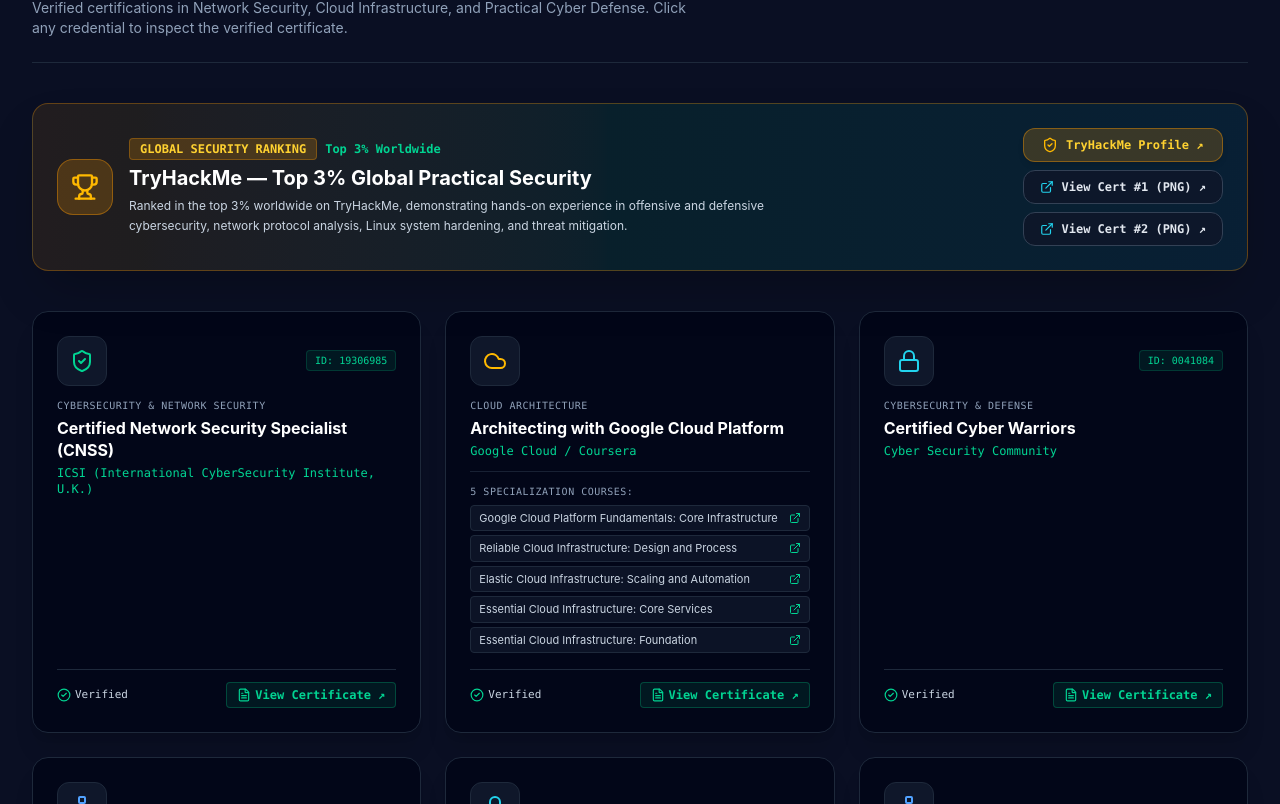
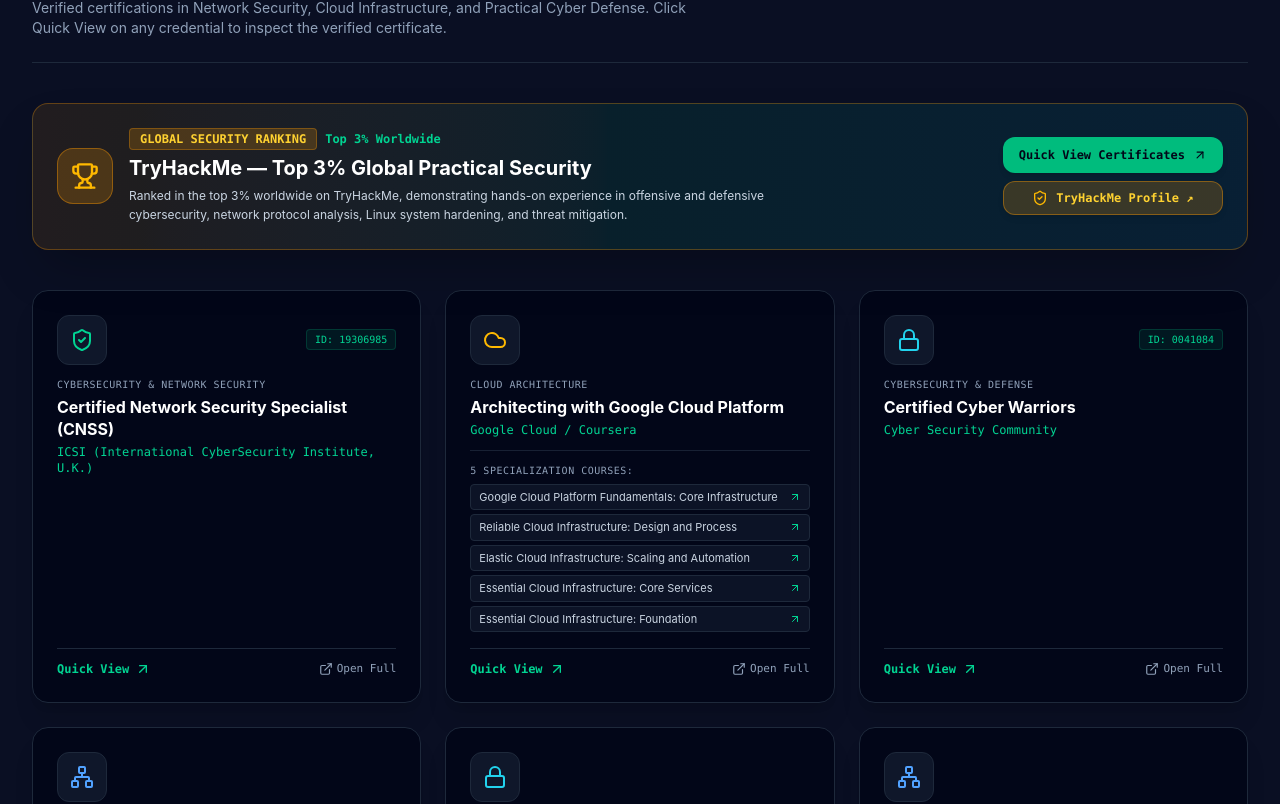
Before and after one commit to rahulmotvani0-sketch/portfolio, a Next.js app: page / in a window 1280 px wide. Shown: the part 9416-10220 px from the top of the page. Built offline with nearby package versions, Linux system fonts and the light colour scheme.

Commit message:
feat(certifications): add Quick View modal for certificates with multi-course tabs and PDF/image preview

```diff
--- /dev/null
+++ b/src/components/CertificateModal.tsx
@@ -0,0 +1,210 @@
+"use client";
+
+import { useState, useEffect } from "react";
+import {
+  X,
+  Download,
+  ExternalLink,
+  ShieldCheck,
+  CheckCircle2,
+  FileText,
+  Award,
+  Layers
+} from "lucide-react";
+
+export interface CertificateModalData {
+  id: string;
+  title: string;
+  issuer: string;
+  category: string;
+  credentialUrl?: string;
+  credentialId?: string;
+  subCertificates?: {
+    title: string;
+    credentialUrl: string;
+  }[];
+}
+
+interface CertificateModalProps {
+  cert: CertificateModalData | null;
+  onClose: () => void;
+}
+
+export default function CertificateModal({ cert, onClose }: CertificateModalProps) {
+  const [selectedSubIndex, setSelectedSubIndex] = useState<number>(0);
+
+  // Reset selected sub-cert index when modal opens for a new cert
+  useEffect(() => {
+    setSelectedSubIndex(0);
+  }, [cert]);
+
+  // Handle ESC key to close modal
+  useEffect(() => {
+    const handleKeyDown = (e: KeyboardEvent) => {
+      if (e.key === "Escape") {
+        onClose();
+      }
+    };
+    if (cert) {
+      window.addEventListener("keydown", handleKeyDown);
+    }
+    return () => window.removeEventListener("keydown", handleKeyDown);
+  }, [cert, onClose]);
+
+  if (!cert) return null;
+
+  const hasSubCerts = cert.subCertificates && cert.subCertificates.length > 0;
+
+  const currentTitle = hasSubCerts
+    ? cert.subCertificates![selectedSubIndex].title
+    : cert.title;
+
+  const currentUrl = hasSubCerts
+    ? cert.subCertificates![selectedSubIndex].credentialUrl
+    : cert.credentialUrl;
+
+  const isImage = currentUrl?.toLowerCase().endsWith(".png") || currentUrl?.toLowerCase().endsWith(".jpg");
+
+  return (
+    <div
+      className="fixed inset-0 z-50 flex items-center justify-center p-3 sm:p-4 md:p-6 bg-slate-950/85 backdrop-blur-md overflow-y-auto animate-in fade-in duration-200"
+      onClick={onClose}
+    >
+      <div
+        className="bg-slate-900 border border-slate-800 rounded-2xl w-full max-w-5xl max-h-[92vh] overflow-hidden shadow-2xl flex flex-col my-auto"
+        onClick={(e) => e.stopPropagation()}
+      >
+
+        {/* Modal Header */}
+        <div className="px-6 py-4 bg-slate-950 border-b border-slate-800 flex items-center justify-between shrink-0">
+          <div className="space-y-1 pr-4">
+            <div className="flex items-center gap-2 flex-wrap">
+              <span className="px-2.5 py-0.5 rounded bg-emerald-500/10 text-emerald-400 text-xs font-mono font-bold border border-emerald-500/30 uppercase">
+                {cert.category}
+              </span>
+              <span className="text-xs font-mono text-slate-400">
+                • {cert.issuer}
+              </span>
+              {cert.credentialId && (
+                <span className="text-xs font-mono text-cyan-400 bg-cyan-500/10 px-2 py-0.5 rounded border border-cyan-500/20">
+                  ID: {cert.credentialId}
+                </span>
+              )}
+            </div>
+            <h2 className="text-lg sm:text-xl font-bold text-white tracking-tight leading-snug">
+              {currentTitle}
+            </h2>
+          </div>
+
+          <div className="flex items-center gap-2 shrink-0">
+            {currentUrl && (
+              <a
+                href={currentUrl}
+                target="_blank"
+                rel="noopener noreferrer"
+                className="hidden sm:inline-flex items-center gap-1.5 px-3 py-1.5 rounded-lg bg-emerald-500 hover:bg-emerald-400 text-slate-950 text-xs font-bold transition-colors cursor-pointer shadow-md"
+                title="Open in new window"
+              >
+                <ExternalLink className="w-3.5 h-3.5" />
+                <span>Open Full ↗</span>
+              </a>
+            )}
+            <button
+              onClick={onClose}
+              className="p-1.5 rounded-lg bg-slate-800 hover:bg-slate-700 text-slate-400 hover:text-white transition-colors cursor-pointer"
+              aria-label="Close modal"
+            >
+              <X className="w-5 h-5" />
+            </button>
+          </div>
+        </div>
+
+        {/* Sub-Certificates Tab Bar (e.g. Google Cloud 5 Courses or TryHackMe) */}
+        {hasSubCerts && (
+          <div className="px-6 py-2.5 bg-slate-950/70 border-b border-slate-800 flex items-center gap-2 overflow-x-auto shrink-0 scrollbar-thin">
+            <div className="flex items-center gap-1 text-xs font-mono text-slate-400 pr-2 shrink-0">
+              <Layers className="w-3.5 h-3.5 text-emerald-400" />
+              <span>Specialization Courses ({cert.subCertificates!.length}):</span>
+            </div>
+            {cert.subCertificates!.map((sub, idx) => (
+              <button
+                key={idx}
+                onClick={() => setSelectedSubIndex(idx)}
+                className={`px-3 py-1 rounded-lg text-xs font-mono transition-all shrink-0 cursor-pointer ${
+                  selectedSubIndex === idx
+                    ? "bg-emerald-500 text-slate-950 font-bold shadow-md"
+                    : "bg-slate-900 hover:bg-slate-800 text-slate-300 border border-slate-800"
+                }`}
+              >
+                Course {idx + 1}
+              </button>
+            ))}
+          </div>
+        )}
+
+        {/* Certificate Display Body */}
+        <div className="p-4 sm:p-6 overflow-y-auto flex-1 bg-slate-950/60 flex flex-col items-center justify-center min-h-[55vh]">
+          {currentUrl ? (
+            isImage ? (
+              <div className="flex flex-col items-center justify-center w-full">
+                <img
+                  src={currentUrl}
+                  alt={currentTitle}
+                  className="max-h-[65vh] w-auto max-w-full rounded-xl border border-slate-800 shadow-2xl object-contain bg-slate-900"
+                />
+              </div>
+            ) : (
+              <div className="w-full h-[62vh] rounded-xl overflow-hidden border border-slate-800 shadow-2xl bg-slate-900 relative">
+                <iframe
+                  src={`${currentUrl}#toolbar=0&navpanes=0&scrollbar=1`}
+                  className="w-full h-full rounded-xl bg-white"
+                  title={currentTitle}
+                />
+              </div>
+            )
+          ) : (
+            <div className="p-10 text-center space-y-3">
+              <ShieldCheck className="w-12 h-12 text-emerald-400 mx-auto opacity-70" />
+              <p className="text-sm font-mono text-slate-300">
+                Verified Credential from {cert.issuer}
+              </p>
+              <p className="text-xs text-slate-400 max-w-md mx-auto">
+                This certification is verified on record with {cert.issuer}.
+              </p>
+            </div>
+          )}
+        </div>
+
+        {/* Modal Footer */}
+        <div className="px-6 py-3.5 bg-slate-950 border-t border-slate-800 flex items-center justify-between shrink-0 text-xs">
+          <div className="flex items-center gap-2 text-slate-300">
+            <CheckCircle2 className="w-4 h-4 text-emerald-400 shrink-0" />
+            <span className="font-mono text-[11px] sm:text-xs">
+              Verified Credential • {cert.issuer}
+            </span>
+          </div>
+
+          <div className="flex items-center gap-3">
+            {currentUrl && (
+              <a
+                href={currentUrl}
+                download
+                className="inline-flex items-center gap-1 text-slate-400 hover:text-emerald-400 transition-colors font-mono text-[11px] sm:text-xs"
+              >
+                <Download className="w-3.5 h-3.5" />
+                <span>Download</span>
+              </a>
+            )}
+            <button
+              onClick={onClose}
+              className="px-3.5 py-1.5 rounded-lg bg-slate-800 hover:bg-slate-700 text-slate-300 text-xs font-semibold transition-colors cursor-pointer"
+            >
+              Close
+            </button>
+          </div>
+        </div>
+
+      </div>
+    </div>
+  );
+}
--- a/src/components/CertificationsAndAchievements.tsx
+++ b/src/components/CertificationsAndAchievements.tsx
@@ -1,5 +1,6 @@
 "use client";
 
+import { useState } from "react";
 import {
   Award,
   ShieldCheck,
@@ -9,11 +10,15 @@
   Trophy,
   CheckCircle2,
   ExternalLink,
-  FileText
+  FileText,
+  ArrowUpRight
 } from "lucide-react";
 import { CERTIFICATIONS, ACHIEVEMENTS, CANDIDATE_INFO } from "@/data/portfolioData";
+import CertificateModal, { CertificateModalData } from "./CertificateModal";
 
 export default function CertificationsAndAchievements() {
+  const [activeCertModal, setActiveCertModal] = useState<CertificateModalData | null>(null);
+
   const getCertIcon = (iconName: string) => {
     switch (iconName) {
       case 'ShieldAlert': return <ShieldCheck className="w-6 h-6 text-emerald-400" />;
@@ -22,6 +27,26 @@
       case 'Cloud': return <Cloud className="w-6 h-6 text-amber-400" />;
       default: return <Award className="w-6 h-6 text-emerald-400" />;
     }
+  };
+
+  const openTryHackMeQuickView = () => {
+    setActiveCertModal({
+      id: "tryhackme-top3",
+      title: "TryHackMe — Top 3% Global Practical Security",
+      issuer: "TryHackMe",
+      category: "Global Security Ranking",
+      credentialId: "Top 3% Worldwide",
+      subCertificates: [
+        {
+          title: "TryHackMe Certificate (THM-P31YELUMDZ)",
+          credentialUrl: "/certifications/tryhackme/THM-P31YELUMDZ.png"
+        },
+        {
+          title: "TryHackMe Certificate (THM-S17ITBZWKK)",
+          credentialUrl: "/certifications/tryhackme/THM-S17ITBZWKK.png"
+        }
+      ]
+    });
   };
 
   return (
@@ -38,7 +63,7 @@
               Professional Credentials & Security Milestones
             </h2>
             <p className="text-sm text-slate-400 mt-1 max-w-2xl">
-              Verified certifications in Network Security, Cloud Infrastructure, and Practical Cyber Defense. Click any credential to inspect the verified certificate.
+              Verified certifications in Network Security, Cloud Infrastructure, and Practical Cyber Defense. Click Quick View on any credential to inspect the verified certificate.
             </p>
           </div>
         </div>
@@ -66,6 +91,13 @@
           </div>
 
           <div className="shrink-0 relative z-10 flex flex-wrap md:flex-col gap-2 w-full md:w-auto">
+            <button
+              onClick={openTryHackMeQuickView}
+              className="px-4 py-2.5 rounded-xl bg-emerald-500 hover:bg-emerald-400 text-slate-950 text-xs font-mono font-bold flex items-center justify-center gap-2 transition-all cursor-pointer shadow-md group/btn"
+            >
+              <span>Quick View Certificates</span>
+              <ArrowUpRight className="w-3.5 h-3.5 group-hover/btn:translate-x-0.5 group-hover/btn:-translate-y-0.5 transition-transform" />
+            </button>
             <a
               href={CANDIDATE_INFO.contact.tryhackme}
               target="_blank"
@@ -74,24 +106,6 @@
             >
               <ShieldCheck className="w-4 h-4 text-amber-400" />
               <span>TryHackMe Profile ↗</span>
-            </a>
-            <a
-              href="/certifications/tryhackme/THM-P31YELUMDZ.png"
-              target="_blank"
-              rel="noopener noreferrer"
-              className="px-4 py-2 rounded-xl bg-slate-900/90 hover:bg-slate-800 border border-slate-700 text-slate-200 hover:text-white text-xs font-mono font-semibold flex items-center justify-center gap-2 transition-all cursor-pointer"
-            >
-              <ExternalLink className="w-3.5 h-3.5 text-cyan-400" />
-              <span>View Cert #1 (PNG) ↗</span>
-            </a>
-            <a
-              href="/certifications/tryhackme/THM-S17ITBZWKK.png"
-              target="_blank"
-              rel="noopener noreferrer"
-              className="px-4 py-2 rounded-xl bg-slate-900/90 hover:bg-slate-800 border border-slate-700 text-slate-200 hover:text-white text-xs font-mono font-semibold flex items-center justify-center gap-2 transition-all cursor-pointer"
-            >
-              <ExternalLink className="w-3.5 h-3.5 text-cyan-400" />
-              <span>View Cert #2 (PNG) ↗</span>
             </a>
           </div>
         </div>
@@ -134,37 +148,46 @@
                     </span>
                     <div className="space-y-1">
                       {cert.subCertificates.map((sub, sIdx) => (
-                        <a
+                        <button
                           key={sIdx}
-                          href={sub.credentialUrl}
-                          target="_blank"
-                          rel="noopener noreferrer"
-                          className="flex items-center justify-between gap-1 text-[11px] text-slate-300 hover:text-emerald-400 py-1 px-2 rounded bg-slate-900/80 hover:bg-slate-800/80 border border-slate-800 transition-colors"
+                          onClick={() => {
+                            setActiveCertModal({
+                              ...cert,
+                              subCertificates: cert.subCertificates
+                            });
+                          }}
+                          className="w-full flex items-center justify-between gap-1 text-[11px] text-slate-300 hover:text-emerald-400 py-1 px-2 rounded bg-slate-900/80 hover:bg-slate-800/80 border border-slate-800 transition-colors text-left cursor-pointer"
                           title={sub.title}
                         >
                           <span className="truncate">{sub.title}</span>
-                          <ExternalLink className="w-3 h-3 text-emerald-400 shrink-0" />
-                        </a>
+                          <ArrowUpRight className="w-3 h-3 text-emerald-400 shrink-0" />
+                        </button>
                       ))}
                     </div>
                   </div>
                 )}
               </div>
 
+              {/* Card Footer Actions */}
               <div className="pt-3 border-t border-slate-800 flex items-center justify-between text-[11px] font-mono text-slate-400">
-                <span className="flex items-center gap-1 text-slate-300">
-                  <CheckCircle2 className="w-3.5 h-3.5 text-emerald-400" /> Verified
-                </span>
+                <button
+                  onClick={() => setActiveCertModal(cert)}
+                  className="inline-flex items-center gap-1.5 text-xs font-mono font-bold text-emerald-400 hover:text-emerald-300 transition-colors cursor-pointer group/btn"
+                >
+                  <span>Quick View</span>
+                  <ArrowUpRight className="w-4 h-4 group-hover/btn:translate-x-0.5 group-hover/btn:-translate-y-0.5 transition-transform" />
+                </button>
 
                 {cert.credentialUrl && (
                   <a
                     href={cert.credentialUrl}
                     target="_blank"
                     rel="noopener noreferrer"
-                    className="inline-flex items-center gap-1 px-2.5 py-1 rounded bg-emerald-500/10 hover:bg-emerald-500/20 text-emerald-400 border border-emerald-500/30 text-xs font-semibold transition-colors cursor-pointer"
+                    className="inline-flex items-center gap-1 text-slate-400 hover:text-white transition-colors"
+                    title="Open certificate in new window"
                   >
-                    <FileText className="w-3.5 h-3.5" />
-                    <span>View Certificate ↗</span>
+                    <ExternalLink className="w-3.5 h-3.5" />
+                    <span className="hidden sm:inline">Open Full</span>
                   </a>
                 )}
               </div>
@@ -173,6 +196,12 @@
         </div>
 
       </div>
+
+      {/* Certificate Quick View Modal */}
+      <CertificateModal
+        cert={activeCertModal}
+        onClose={() => setActiveCertModal(null)}
+      />
     </section>
   );
 }
```
